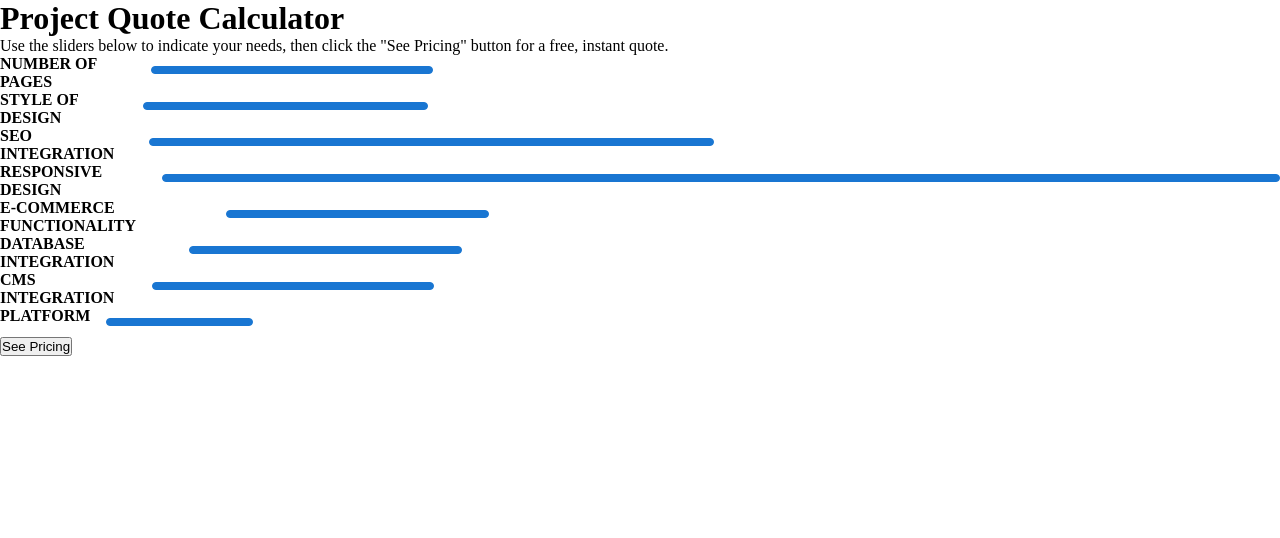
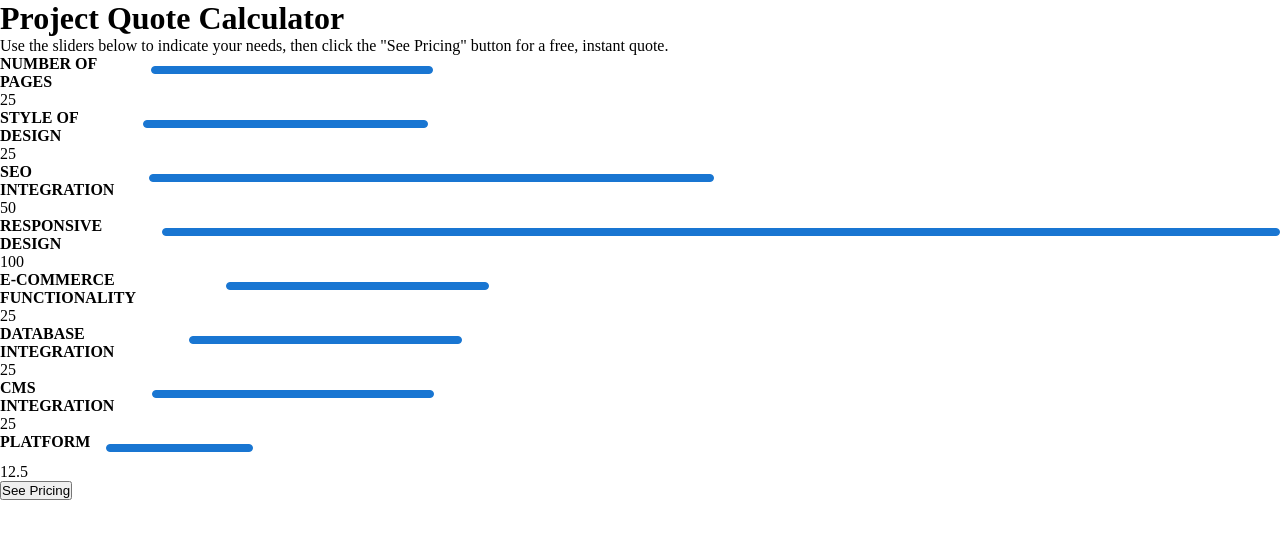
Before and after one commit to Dave-ctr/project-quote-calculator, a React (Vite) app: page / in a window 1280 px wide. Shown: the top 538 px of the page. Built offline with nearby package versions, Linux system fonts and the light colour scheme.

Commit message:
Implement reference to each quote item slider value correctly

```diff
--- a/src/App.jsx
+++ b/src/App.jsx
@@ -7,9 +7,9 @@ import QuoteFormPage from "./pages/QuoteFormPage.jsx";
 import MainLayout from "./Layout/MainLayout.jsx";
 
 function App() {
-  const [quote, setQuote] = useState(initialQuoteItemsArray);
-  const [sliderValue, setSliderValue] = useState(
-    initialQuoteItemsArray.startingValue
+  const [quoteListItems, setQuoteListItems] = useState(initialQuoteItemsArray);
+  const [sliderValues, setSliderValues] = useState(
+    initialQuoteItemsArray.map((item) => item.startingValue)
   );
   const [selectionValue, setSelectionValue] = useState("");
 
@@ -17,15 +17,16 @@ function App() {
 
   const handleUpdateSelectionValue = (event, currentSliderValue, index) => {
     const value = event.target.value;
-    setSliderValue(value);
-    console.log(`Slider value = ${value}`);
-    console.log("currentSliderValue = ", currentSliderValue);
+    const updatedSliderValues = [...sliderValues];
+    updatedSliderValues[index] = value;
+    setSliderValues(updatedSliderValues);
 
     const headerReference = headerRefs.current[index];
 
     if (headerReference) {
+      const quoteName = headerReference.current.innerText;
+
       console.log("Im in the headerReference if statement");
-      const quoteName = headerReference.current.innerText;
       console.log("The slider title: ", quoteName);
       console.log("The slider value: ", currentSliderValue);
       console.log("headerReference = ", headerReference);
@@ -33,14 +34,14 @@ function App() {
       // Later on the if statement will be using
       // the quoteName and the currentSliderValue to update the state of selectionValue
 
-      if (
-        quoteName === "NUMBER OF PAGES" &&
-        currentSliderValue > 25 &&
-        currentSliderValue <= 50
-      ) {
-        console.log("IN IF STATEMENT");
-        setSelectionValue("50-150");
-      }
+      // if (
+      //   quoteName === "NUMBER OF PAGES" &&
+      //   currentSliderValue > 25 &&
+      //   currentSliderValue <= 50
+      // ) {
+      //   console.log("IN IF STATEMENT");
+      //   setSelectionValue("50-150");
+      // }
     }
   };
 
@@ -53,9 +54,9 @@ function App() {
             <MainLayout
               children={
                 <Home
-                  quote={quote}
+                  quoteListItems={quoteListItems}
                   handleUpdateSelectionValue={handleUpdateSelectionValue}
-                  sliderValue={sliderValue}
+                  sliderValues={sliderValues}
                   selectionValue={selectionValue}
                   headerRefs={headerRefs}
                 />
--- a/src/components/QuoteItem.jsx
+++ b/src/components/QuoteItem.jsx
@@ -1,4 +1,3 @@
-// import { useState } from "react";
 import Slider from '@mui/material/Slider';
 import Stack from '@mui/material/Stack';
 
--- a/src/pages/Home.jsx
+++ b/src/pages/Home.jsx
@@ -2,9 +2,9 @@ import React from "react";
 import QuoteItem from "../components/QuoteItem";
 import { Link } from "react-router-dom";
 
-function Home({ quote, handleUpdateSelectionValue, sliderValue,selectionValue, headerRefs }) {
+function Home({ quoteListItems, handleUpdateSelectionValue, sliderValues,selectionValue, headerRefs }) {
 
-  headerRefs.current = quote.map((_, i) => headerRefs.current[i] ?? React.createRef());
+  headerRefs.current = quoteListItems.map((_, i) => headerRefs.current[i] ?? React.createRef());
 
   return (
     <>
@@ -14,12 +14,12 @@ function Home({ quote, handleUpdateSelectionValue, sliderValue,selectionValue, h
         Pricing" button for a free, instant quote.
       </p>
       <ul>
-        {quote.map((quoteItem, index) => (
+        {quoteListItems.map((quoteItem, index) => (
           <QuoteItem
             key={index}
             quoteItem={quoteItem}
             handleUpdateSelectionValue={(event, currentSliderValue) => handleUpdateSelectionValue(event, currentSliderValue, index)}
-            sliderValue={sliderValue}
+            sliderValue={sliderValues[index]}
             selectionValue={selectionValue}
             headerReference={headerRefs.current[index]}
           />
```
